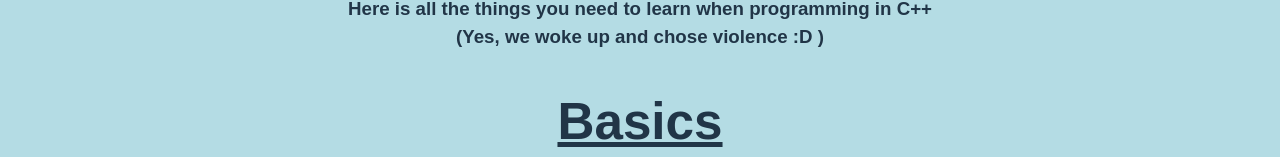
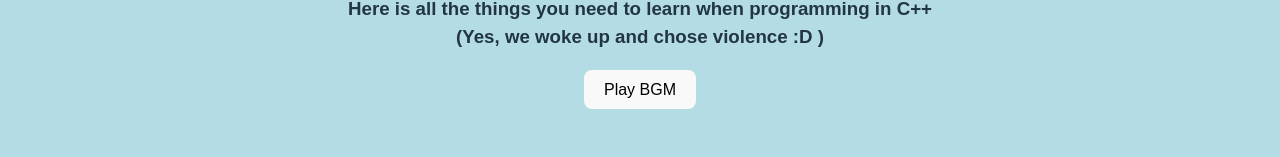
Before and after one commit to sanilac6459/react-final-project, a React (Vite) app: page / in a window 1280 px wide. Shown: the part 618-775 px from the top of the page. Built offline with nearby package versions, Linux system fonts and the light colour scheme; no server answers.

Commit message:
Play BGM & Start Pointers
Button can play BGM and started the pointer section

```diff
--- a/package.json
+++ b/package.json
@@ -11,7 +11,8 @@
   },
   "dependencies": {
     "react": "^18.2.0",
-    "react-dom": "^18.2.0"
+    "react-dom": "^18.2.0",
+    "use-sound": "^4.0.1"
   },
   "devDependencies": {
     "@types/react": "^18.2.15",
--- a/src/App.css
+++ b/src/App.css
@@ -76,3 +76,7 @@
   /* display: flex; */
   /* text-align: left; */
 }
+
+.sound-button {
+  text-align: center;
+}
--- a/src/App.jsx
+++ b/src/App.jsx
@@ -21,16 +21,18 @@
 import buttons from "./img/weirdAnimeboi.gif"
 import loops from "./img/loops.png"
 import recursion from "./img/recursion.png"
+import useSound from 'use-sound'
 
 // BIG THINGS HAPPENING
 
 
 function App() {
     const [count, setCount] = useState(0)
-    function play()
-    {
-      new Audio(bgMusic).play()
-    }
+    // function play()
+    // {
+    //   new Audio(bgMusic).play()
+    // }
+    const [playSound] = useSound(bgMusic);
     return (
 
   <section class="section">
@@ -45,6 +47,9 @@
                   Here is all the things you need to learn when programming in C++<br></br>
                   (Yes, we woke up and chose violence :D )
               </h3>
+              <div class="sound-button">
+                <button onClick={playSound}>Play BGM</button>
+              </div>
           </div>
       </div>
 
@@ -182,7 +187,13 @@
               <u> Pointers</u>
               </h1>
               <p class="text-small">
-                  Here is all the things you need to learn in C++
+                  <u1>
+                    <li>Pointers are... well they point to another variable!</li>
+                    <li>Each variable you make have their own unique hexcode stored in it</li>
+                    <li>And pointers store those hexcodes and therefore can modify the original variable!</li>
+                    <br></br>
+                    <li></li>
+                  </u1>
               </p>
               <img src={pointer} alt="spiderman" class = "center"/>
           </div>
```
Also changed, not shown: 1 other file (tests, documents, lock files or other folders).
